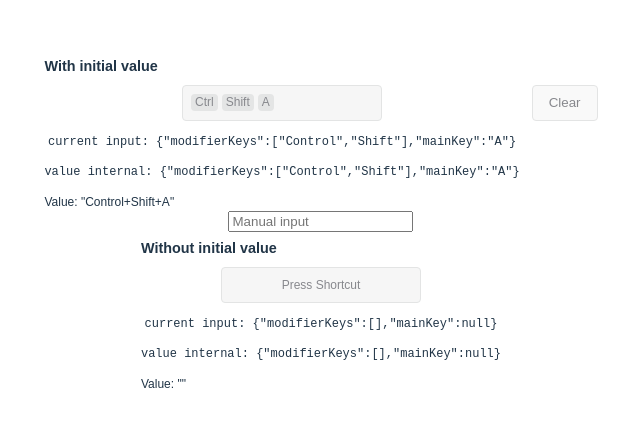
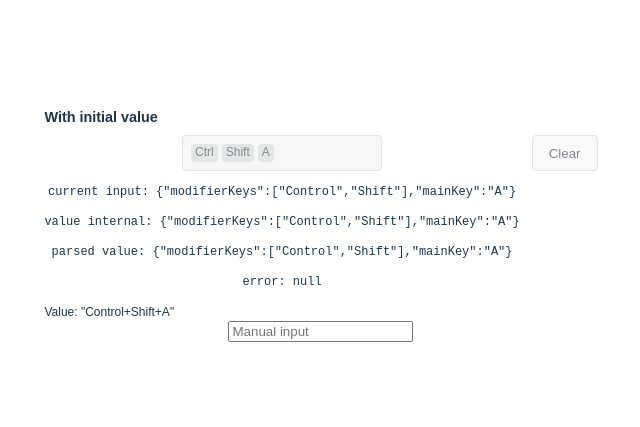
Before and after one commit to agufranov/evoinput, a React (Vite) app: page / in a window 1280 px wide. Shown: the part 179-606 px from the top of the page, without its empty margins (319-959 px from the left). Built offline with nearby package versions, Linux system fonts and the light colour scheme.

Commit message:
validation wip

```diff
--- a/src/App.tsx
+++ b/src/App.tsx
@@ -3,15 +3,15 @@ import style from "./App.module.css";
 import { ShortcutInput } from "./components/ShortcutInput";
 
 function App() {
-  const [value1, setValue1] = useState<string | undefined>("Control+Shift+A");
-  const [value2, setValue2] = useState<string | undefined>();
+  const [value1, setValue1] = useState<string | null>("Control+Shift+A");
+  const [value2, setValue2] = useState<string | null>();
   return (
     <main className={style.root}>
       <div>
         <h1>With initial value</h1>
         <div className={style.row}>
           <ShortcutInput value={value1} onChange={setValue1} />
-          <button onClick={() => setValue1(undefined)}>Clear</button>
+          <button onClick={() => setValue1("")}>Clear</button>
         </div>
         <div className={style.value}>Value: "{value1}"</div>
         <input
@@ -19,13 +19,13 @@ function App() {
           onChange={(e) => setValue1(e.target.value)}
         />
       </div>
-      <div>
+      {/* <div>
         <h1>Without initial value</h1>
         <div className={style.row}>
           <ShortcutInput onChange={setValue2} />
         </div>
         <div className={style.value}>Value: "{value2}"</div>
-      </div>
+      </div> */}
     </main>
   );
 }
--- a/src/components/ShortcutInput/ShortcutInput.module.css
+++ b/src/components/ShortcutInput/ShortcutInput.module.css
@@ -22,7 +22,7 @@
 
 .rootInProgress {
   /* animation: blink 0.4s infinite; */
-    border-color: red;
+  border-color: rgb(14, 209, 31);
 }
 
 .key {
@@ -37,7 +37,8 @@
 }
 
 @keyframes blink {
-    0%, 100% {
+  0%,
+  100% {
     border-color: #457cef;
   }
   50% {
--- a/src/components/ShortcutInput/ShortcutInput.tsx
+++ b/src/components/ShortcutInput/ShortcutInput.tsx
@@ -3,6 +3,8 @@ import { useCallback, useEffect, useMemo, useState } from "react";
 import style from "./ShortcutInput.module.css";
 
 const MODIFIER_KEYS = ["Control", "Alt", "Shift", "CapsLock", "Meta"] as const;
+
+const INPUT_SEPARATOR = "+";
 
 type ModifierKey = (typeof MODIFIER_KEYS)[number];
 
@@ -10,6 +12,22 @@ interface ShortcutData {
   modifierKeys: ModifierKey[];
   mainKey: string | null;
 }
+
+enum ValidationError {
+  NoModifierKeys = "NO_MODIFIER_KEYS",
+  NoMainKey = "NO_MAIN_KEY",
+  MoreThanOneMainKey = "MORE_THAN_ONE_MAIN_KEY",
+}
+
+const ERROR_MESSAGES = {
+  [ValidationError.NoModifierKeys]: "No modifier keys",
+  [ValidationError.NoMainKey]: "No main key",
+  [ValidationError.MoreThanOneMainKey]: "More than one main key",
+};
+
+type ValidationErrorType = {
+  error: ValidationError;
+};
 
 const isModifierKey = (key: string): key is ModifierKey => {
   return (MODIFIER_KEYS as readonly string[]).includes(key);
@@ -49,27 +67,47 @@ const parseKey = (key: string | undefined) =>
 const serializeKey = (key: string) =>
   key === " " ? "Space" : key.length === 1 ? key.toUpperCase() : key;
 
-const parseValue = (value?: string): ShortcutData | null => {
+const parseValue = (value: string | null): ShortcutData => {
   if (!value) {
     return {
       modifierKeys: [],
       mainKey: null,
     };
   }
-  const keys = value.split("+").filter(Boolean);
+  const keys = value.trim().split(INPUT_SEPARATOR).filter(Boolean);
 
+  const modifierKeys = keys.filter(isModifierKey);
   // TODO validate
+  if (modifierKeys.length === 0) {
+    console.log("no modifier keys");
+    throw {
+      error: ValidationError.NoModifierKeys,
+    } satisfies ValidationErrorType;
+  }
+  const nonModifierKeys = keys.filter((key) => !isModifierKey(key));
+  if (nonModifierKeys.length === 0) {
+    console.log("no main key");
+    throw { error: ValidationError.NoMainKey } satisfies ValidationErrorType;
+  }
+  if (nonModifierKeys.length > 1) {
+    console.log("more than one main key");
+    throw {
+      error: ValidationError.MoreThanOneMainKey,
+    } satisfies ValidationErrorType;
+  }
 
   return {
-    modifierKeys: keys.filter(isModifierKey),
+    modifierKeys,
     mainKey: parseKey(keys.find((key) => !isModifierKey(key))),
   };
 };
 
-const serializeValue = (data: ShortcutData | null) => {
-  if (!data) return "";
+const serializeValue = (data: ShortcutData | null): string | null => {
+  if (!data) return null;
 
-  return getKeysAsArray(data).map(serializeKey).join("+");
+  if (isEmpty(data)) return "";
+
+  return getKeysAsArray(data).map(serializeKey).join(INPUT_SEPARATOR);
 };
 
 const addModifierKey = (data: ShortcutData, key: ModifierKey) => {
@@ -83,8 +121,8 @@ const addModifierKey = (data: ShortcutData, key: ModifierKey) => {
 };
 
 interface Props {
-  value?: string;
-  onChange?: (value: string | undefined) => void;
+  value: string | null;
+  onChange?: (value: string | null) => void;
   placeholder?: string;
 }
 
@@ -93,9 +131,25 @@ export const ShortcutInput = ({
   onChange,
   placeholder,
 }: Props) => {
-  const parsedValue = useMemo(() => parseValue(valueRaw), [valueRaw]);
+  const [error, setError] = useState<ValidationError | null>(null);
 
-  const [valueInternal, setValueInternal] = useState(parsedValue);
+  const parsedValue = useMemo(() => {
+    try {
+      const result = parseValue(valueRaw);
+      console.log("parsed successfully???", valueRaw);
+      setError(null);
+      return result;
+    } catch (err: any) {
+      console.log("err", err);
+      setError(err.error);
+
+      return null;
+    }
+  }, [valueRaw]);
+
+  const [valueInternal, setValueInternal] = useState<ShortcutData | null>(
+    parsedValue
+  );
 
   const [currentInput, setCurrentInput] = useState<ShortcutData>({
     modifierKeys: valueInternal?.modifierKeys ?? [],
@@ -130,6 +184,7 @@ export const ShortcutInput = ({
 
   // Clear also current input, if value is cleared
   useEffect(() => {
+    console.log("value internal", valueInternal);
     if (!valueInternal || isEmpty(valueInternal)) {
       setCurrentInput({
         modifierKeys: [],
@@ -156,7 +211,9 @@ export const ShortcutInput = ({
   }, [editing, isValidCurrentInput]);
 
   useEffect(() => {
-    onChange?.(serializeValue(valueInternal));
+    if (valueInternal !== null) {
+      onChange?.(serializeValue(valueInternal));
+    }
   }, [valueInternal]);
 
   // If input is empty, show current user input, otherwise - show last saved value
@@ -211,7 +268,8 @@ export const ShortcutInput = ({
         onBlur={handleBlur}
         tabIndex={0}
       >
-        {true || isValidCurrentInput ? (
+        {/* TODO change keysToDisplay */}
+        {!error || keysToDisplay.length ? (
           keysToDisplay.length ? (
             keysToDisplay.map(getKeyDisplayName).map((key) => (
               <div className={style.key} key={key}>
@@ -224,11 +282,13 @@ export const ShortcutInput = ({
             </div>
           )
         ) : (
-          <div>Invalid</div>
+          <div>Error: {ERROR_MESSAGES[error]}</div>
         )}
       </div>
       <pre>current input: {JSON.stringify(currentInput)}</pre>
       <pre>value internal: {JSON.stringify(valueInternal)}</pre>
+      <pre>parsed value: {JSON.stringify(parsedValue)}</pre>
+      <pre>error: {JSON.stringify(error)}</pre>
     </div>
   );
 };
```
Lines whose indentation alone changed are shown as unchanged.
